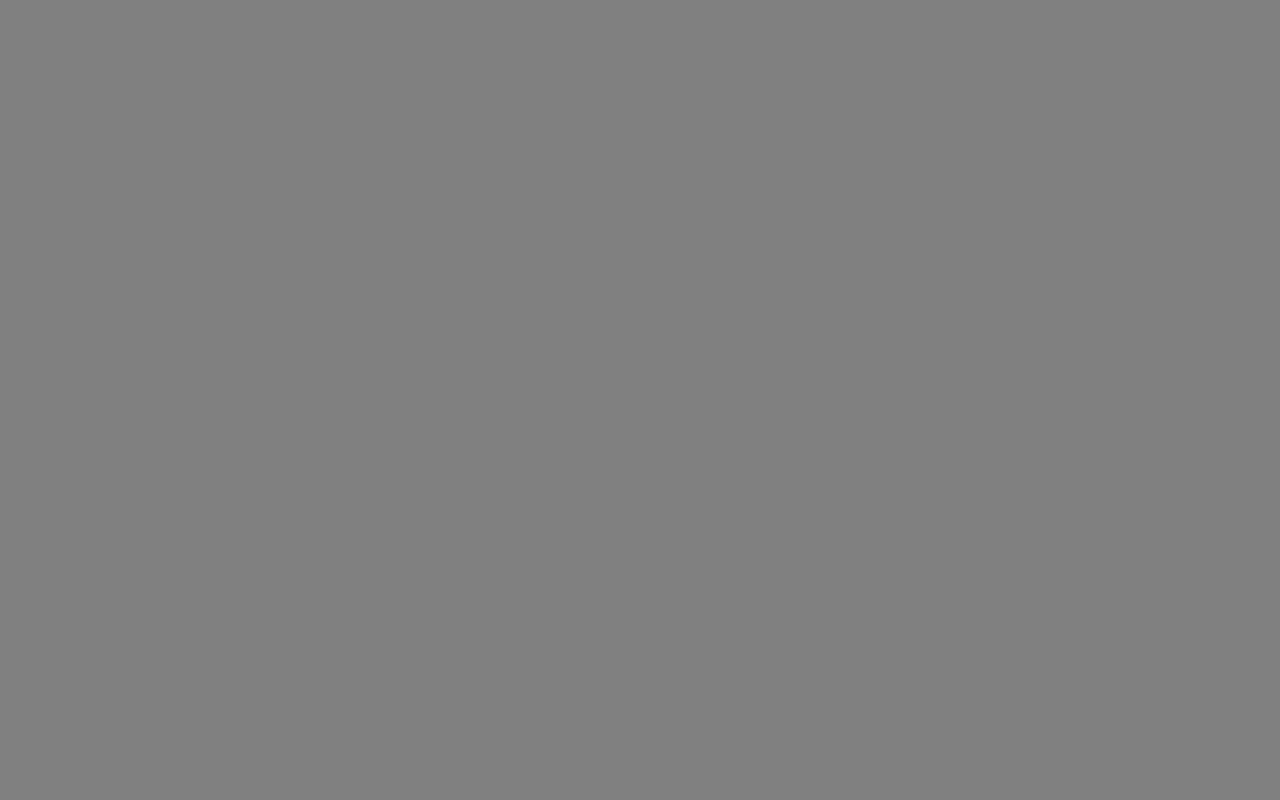
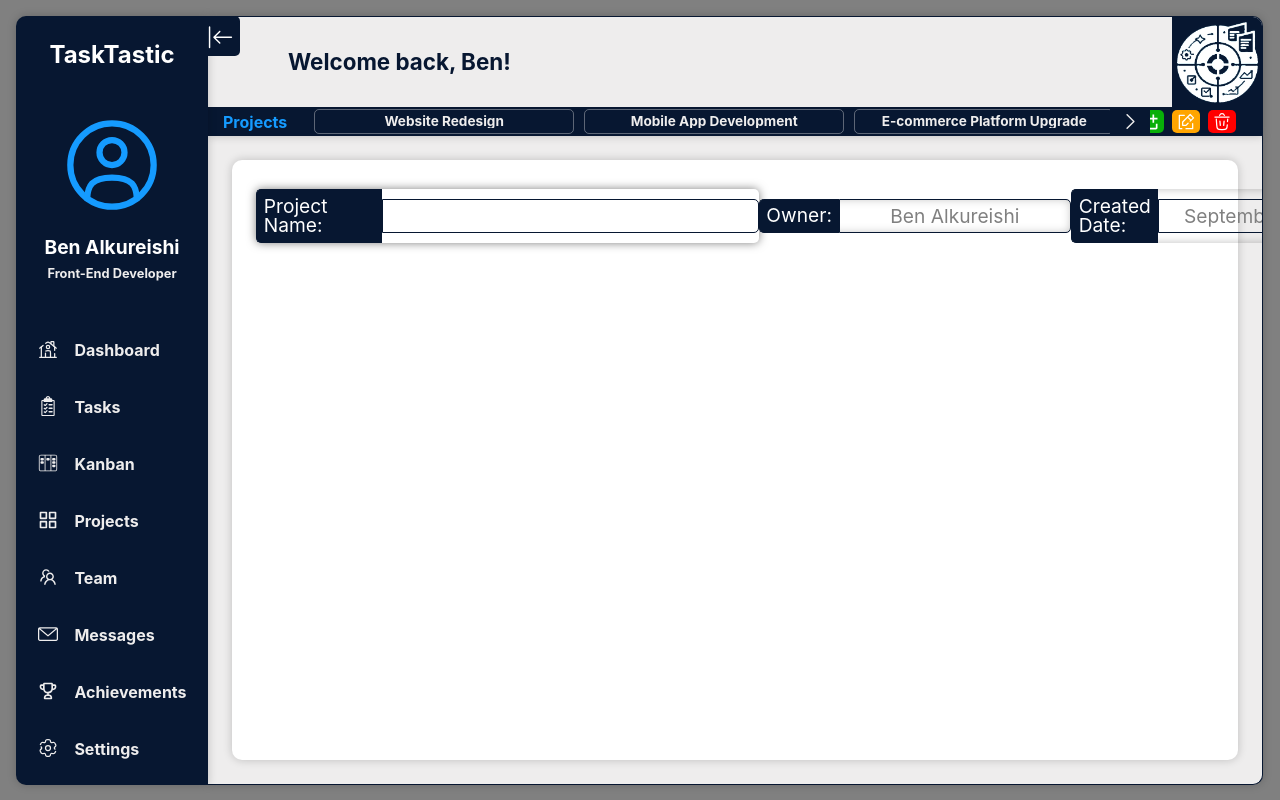
Before and after one commit to BenAlk/TaskTastic, a React (Vite) app in the folder client/: page /NewProject in a window 1280 px wide. Before the commit this address had no page. Built offline with nearby package versions, Linux system fonts and the light colour scheme.

Commit message:
started work on create-project-page

```diff
--- a/client/src/App.css
+++ b/client/src/App.css
@@ -16,6 +16,10 @@ time, mark, audio, video {
 	border: 0;
 	font-size: 100%;
 }
+input {
+    all: unset;
+}
+
 /* HTML5 display-role reset for older browsers */
 article, aside, details, figcaption, figure,
 footer, header, hgroup, menu, nav, section {
--- a/client/src/App.jsx
+++ b/client/src/App.jsx
@@ -2,13 +2,15 @@ import './App.css'
 import { BrowserRouter as Router, Routes, Route } from 'react-router-dom'
 import Layout from './pages/Layout/index'
 import Dashboard from './pages/Dashboard/index'
+import CreateProject from './pages/CreateProject';
 function App() {
   return (
     <div className="App">
       <Router>
         <Routes>
           <Route path="/" element={<Layout />}>
-            <Route path="" element={<Dashboard />} />
+            <Route index element={<Dashboard />} />
+            <Route path="/NewProject" element={<CreateProject />} />
             </Route>
         </Routes>
       </Router>
--- a/client/src/components/ProjectSelector/ProjectSelector.jsx
+++ b/client/src/components/ProjectSelector/ProjectSelector.jsx
@@ -1,4 +1,5 @@
 import { useState, useEffect, useRef } from 'react';
+import { Link } from 'react-router-dom';
 import PropTypes from 'prop-types';
 import { ArrowIcon, EditIcon, CreateIcon, TrashIcon } from '../../assets/icons';
 import './styles/ProjectSelector.css';
@@ -111,12 +112,13 @@ const ProjectSelector = ({ projectList, onProjectSelect, chosenProject }) => {
 			</div>
 
 			<div className='project-button-container'>
-				<div
+				<Link
+                    to="/NewProject"
 					className='create-new-project-button'
 					title='Create New Project'
 				>
 					<CreateIcon backgroundFill='rgb(8, 175, 8)' />
-				</div>
+				</Link>
 				<div
 					className='edit-current-project-button'
 					title='Edit Current Project'
--- a/client/src/components/RiskSquares/RiskSquares.jsx
+++ b/client/src/components/RiskSquares/RiskSquares.jsx
@@ -1,4 +1,4 @@
-import getRiskColor from '../../utils/getRiskcolor';
+import getRiskColor from '../../utils/getRiskColor';
 import PropTypes from "prop-types";
 
 const RiskSquares = ({ total, risk  }) => {
--- /dev/null
+++ b/client/src/pages/CreateProject/index.jsx
@@ -0,0 +1,43 @@
+import PropTypes from 'prop-types'
+import { useOutletContext } from 'react-router-dom'
+import "./styles/CreateProject.css"
+const testData = {
+    owner: "Ben Alkureishi"
+}
+const CreateProject = () => {
+
+    const { isSideBarOpen } = useOutletContext()
+
+    return (
+        <div className={`main-container ${isSideBarOpen ? "" : "slide"}`}>
+            <div className="new-project-container">
+                <div className="new-project-header">
+                    <div className="new-project-name">
+                        <p className="new-project-name-label">Project Name:</p>
+                        <input type="text" className="new-project-name-input" id="new-project-name" />
+                    </div>
+                    <div className="new-project-owner">
+                        <p className="new-project-owner-label">Owner:</p>
+                        <input type="text" className="new-project-owner-input" id="new-project-owner" value={testData.owner} disabled />
+                    </div>
+                    <div className="new-project-created-date">
+                        <p className="new-project-created-date-label">Created Date:</p>
+                        <input type="text" className="new-project-created-date-input" id="new-project-created-date" value={new Date().toLocaleString(undefined, {
+                            year: 'numeric',
+                            month: 'long',
+                            day: 'numeric'
+                        })} disabled />
+                    </div>
+                </div>
+                <div className="project-body">
+                </div>
+            </div>
+        </div>
+    )
+}
+
+export default CreateProject
+
+CreateProject.propTypes = {
+    isSideBarOpen: PropTypes.bool
+}
--- /dev/null
+++ b/client/src/pages/CreateProject/styles/CreateProject.css
@@ -0,0 +1,75 @@
+.new-project-container {
+    margin: 1.5em;
+    padding: 1.5em;
+    height: calc(100% - 3rem);
+    background-color: var(--secondary-color);
+    border-radius: 10px;
+    box-shadow: 0 0 10px rgba(0, 0, 0, 0.2);
+}
+
+.new-project-header {
+    height: 4em;
+    display: flex;
+    align-items: center;
+    justify-content: space-evenly;
+}
+
+.new-project-name{
+    box-shadow: 0px 0px 10px rgba(0, 0, 0, 0.5);
+}
+
+.new-project-owner,
+.new-project-created-date {
+    box-shadow: inset 0px 0px 10px rgba(0, 0, 0, 0.25);
+}
+
+.new-project-name,
+.new-project-owner,
+.new-project-created-date {
+    border-radius: 5px;
+    display: flex;
+    display: flex;
+    align-items: center;
+}
+
+
+.new-project-name-label,
+.new-project-owner-label,
+.new-project-created-date-label {
+    background-color: var(--primary-color);
+    color: var(--secondary-color);
+    font-size: 1.2rem;
+    border: 1px solid var(--primary-color);
+    padding: 0.35em;
+    border-right: none;
+    border-top-left-radius: 5px;
+    border-bottom-left-radius: 5px;
+}
+
+.new-project-name-input,
+.new-project-owner-input,
+.new-project-created-date-input {
+    border: 1px solid var(--primary-color);
+    padding: 0.23em 1em;
+    border-top-right-radius: 5px;
+    border-bottom-right-radius: 5px;
+    font-size: 1.2rem;
+    font-weight: 400;
+}
+
+.new-project-name-input{
+    width: 20em;
+    color: var(--primary-color);
+}
+
+.new-project-owner-input,
+.new-project-created-date-input {
+    text-align: center;
+    width: 10em;
+    cursor:default;
+    color: grey;
+}
+
+/*.project-body {
+    border: 1px solid green;
+} */
--- a/client/src/pages/Dashboard/index.jsx
+++ b/client/src/pages/Dashboard/index.jsx
@@ -1,5 +1,5 @@
 import PropTypes from "prop-types"
-import { useOutletContext } from "react-router-dom"
+import { useOutletContext,  } from "react-router-dom"
 import Card from "../../components/Card/Card"
 import TaskTile from "../../components/TaskTile/TaskTile"
 import ActivityTile from "../../components/ActivityTile/ActivityTile"
--- a/client/src/pages/NavBar/NavBar.jsx
+++ b/client/src/pages/NavBar/NavBar.jsx
@@ -2,7 +2,7 @@ import { UserIcon, SettingsIcon, TeamIcon, KanbanIcon, TrophyIcon, EnvelopeIcon,
 import NavBarLink from "./NavBarLink"
 import "./styles/NavBar.css"
 import PropTypes from "prop-types"
-import { Link } from "react-router-dom"
+import { Link, NavLink } from "react-router-dom"
 
 const user = {
     name: "Ben Alkureishi",
@@ -24,7 +24,7 @@ const NavBar = ({isOpen, handleMenuToggle}) => {
                 <h3 className={`user-position ${isOpen ? "" : "disabled"}`}>{user.position}</h3>
             </div>
             <div className={`navbar-links ${isOpen ? "" : "slide-up"}`}>
-                <NavBarLink isOpen={isOpen} icon={<HomeIcon className="nav-link-icon" />}>Dashboard</NavBarLink>
+                <NavLink to="/"><NavBarLink isOpen={isOpen} icon={<HomeIcon className="nav-link-icon" />}>Dashboard</NavBarLink></NavLink>
                 <NavBarLink isOpen={isOpen} icon={<TasksIcon className="nav-link-icon" />}>Tasks</NavBarLink>
                 <NavBarLink isOpen={isOpen} icon={<KanbanIcon className="nav-link-icon" />}>Kanban</NavBarLink>
                 <NavBarLink isOpen={isOpen} icon={<EisenhowerIcon className="nav-link-icon" />}>Projects</NavBarLink>
--- a/client/src/pages/NavBar/styles/NavBar.css
+++ b/client/src/pages/NavBar/styles/NavBar.css
@@ -122,6 +122,8 @@ title-link.expanded {
     height: 25px;
 }
 
+
+
 .navbar-link-container:hover .nav-link-icon{
     color: var(--primary-alternate);
 }
@@ -131,7 +133,8 @@ title-link.expanded {
     padding-top: 3px;
 }
 
-.navbar-link-container:hover{
+.navbar-link-container:hover,
+.active .navbar-link-container{
     color: var(--primary-alternate);
     border-right: 2px solid var(--primary-alternate);
 }
@@ -182,3 +185,8 @@ title-link.expanded {
     transform: translateY(-35%);
     transition: transform 1s ease-in-out;
 }
+
+
+.navbar-links a {
+  text-decoration: none;
+}
```
Also changed, not shown: client/src/utils/getRiskColor.jsx (line endings or trailing spaces).
